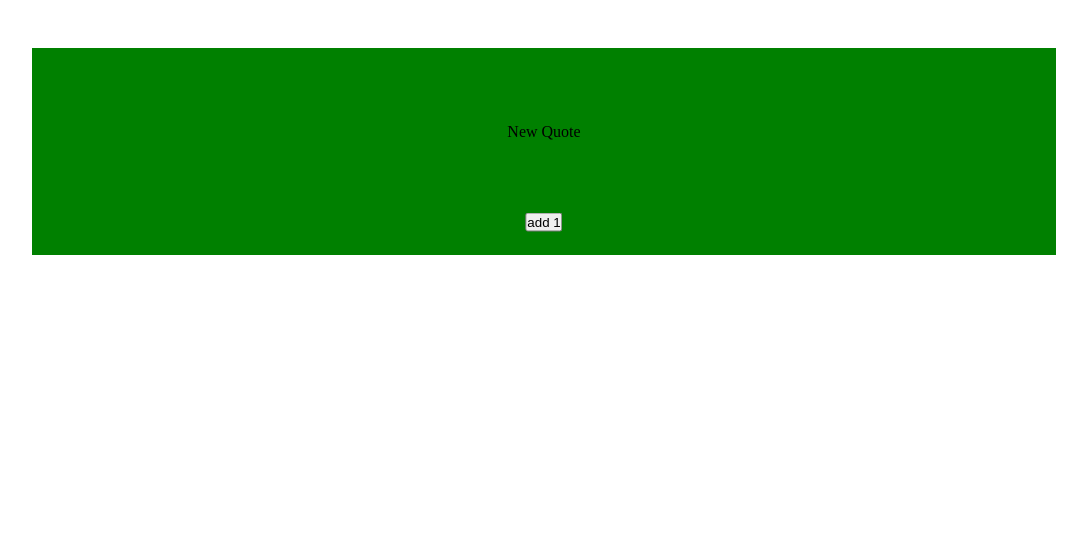
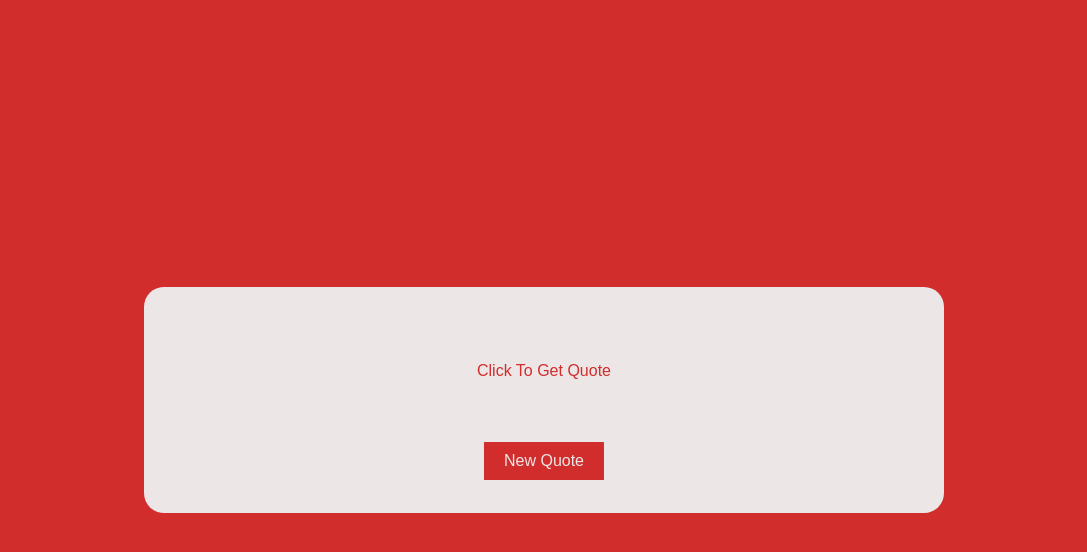
Before and after one commit to SalahSoussou/randomQuotesVanillaJs, a plain HTML site: page index.html in a window 1280 px wide. Shown: the whole page, without its empty margins (96-1183 px from the left). Drawn offline with Linux system fonts and the light colour scheme.

Commit message:
styling added

```diff
--- a/app.js
+++ b/app.js
@@ -1,8 +1,11 @@
 const heder = document.getElementById("quotes");
 const btn = document.getElementById("btn");
+const box = document.getElementById("box");
+const contaner = document.getElementById("contaner");
 let content = Math.floor(Math.random() * 102);
 
 btn.addEventListener("click", () => {
+  let color = Math.random() * 255;
   fetch(
     "https://gist.githubusercontent.com/camperbot/5a022b72e96c4c9585c32bf6a75f62d9/raw/e3c6895ce42069f0ee7e991229064f167fe8ccdc/quotes.json"
   )
@@ -12,6 +15,10 @@ btn.addEventListener("click", () => {
     .then((data) => {
       content = Math.floor(Math.random() * data.quotes.length);
 
-      heder.innerHTML = ` <p>${data.quotes[content].quote}</p> </br> <p>${data.quotes[content].author}</p> `;
+      heder.innerHTML = `〃${data.quotes[content].quote}〃 </br> <p><i>-${data.quotes[content].author}</i></p> `;
     });
+
+  contaner.style.backgroundColor =
+    btn.style.backgroundColor = `hsl(${color},65%,50%)`;
+  box.style.color = `hsl(${color},80%,25%)`;
 });
--- a/index.html
+++ b/index.html
@@ -8,10 +8,10 @@
     <title>Document</title>
   </head>
   <body>
-    <div>
+    <div id="contaner">
       <div id="box">
-        <div id="quotes">New Quote</div>
-        <button id="btn">add 1</button>
+        <div id="quotes">Click To Get Quote</div>
+        <button id="btn">New Quote</button>
       </div>
     </div>
   </body>
--- a/style.sass
+++ b/style.sass
@@ -2,24 +2,47 @@
     padding: 0
     margin: 0
     box-sizing: border-box
+    font: 1em sans-serif
 
-div
+#contaner
+    position: absolute
+    background-color: hsl(0,65%,50%)
     width: 100%
     height: 100%
+    transition: 1s
     #box
-        margin: 3rem auto
+        position: relative
+        top: 50%
+        left: 50%
+        transform: translate(-50%,-50%)
         width: 80%
-        background-color: green
+        max-width: 800px
+        background-color: #ece6e6
+        color: hsl(0,65%,50%)
         padding: 1.5rem 1rem
+        border-radius: 20px
+        transition: 1s
         #quotes
             height: 7.5rem
             display: flex
             flex-direction: column
             justify-content: center
+            text-align: center
             align-items: center
+            p
+                position: relative
+                top: 20px
+                left: 30%
+                font-weight: 200
         #btn
             position: relative
             top: 20px
             left: 50%
             transform: translate(-50%,-50%)
+            background-color: hsl(0,65%,50%)
+            color: #ece6e6
             margin: 10px auto
+            padding: 10px 20px
+            border: none
+            cursor: pointer
+            transition: 1s
```
Also changed, not shown: style.css.
